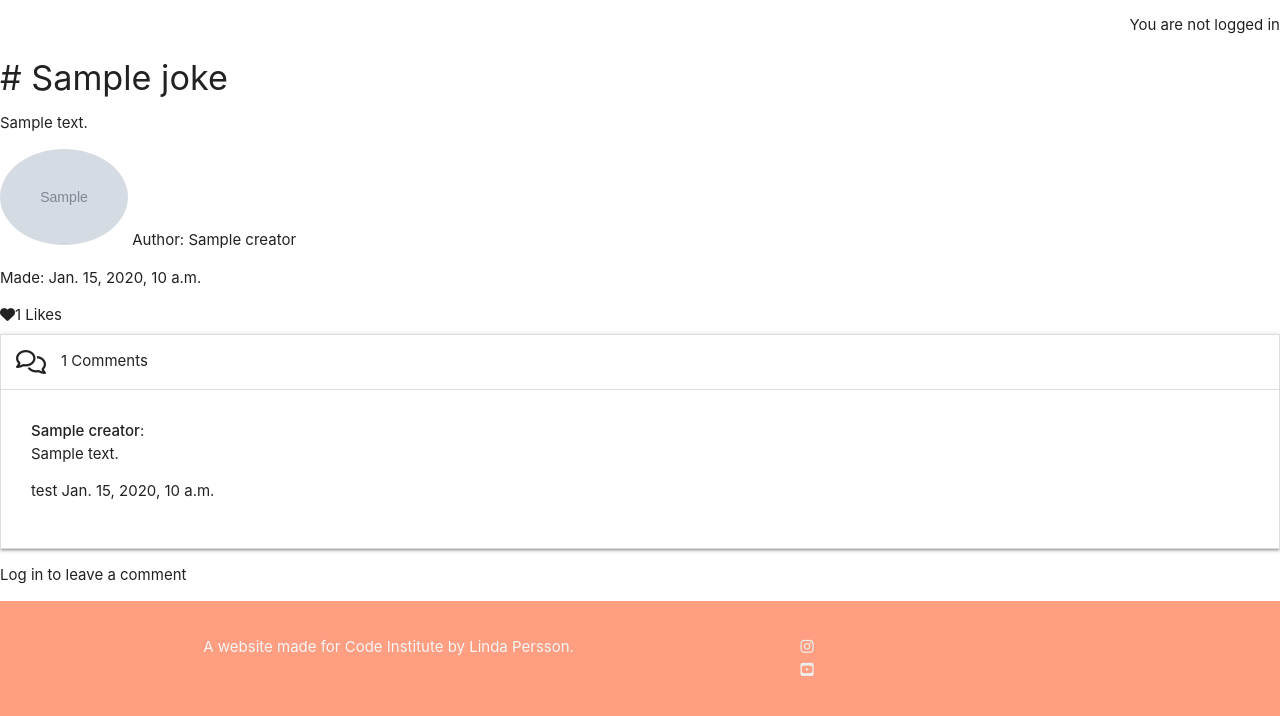
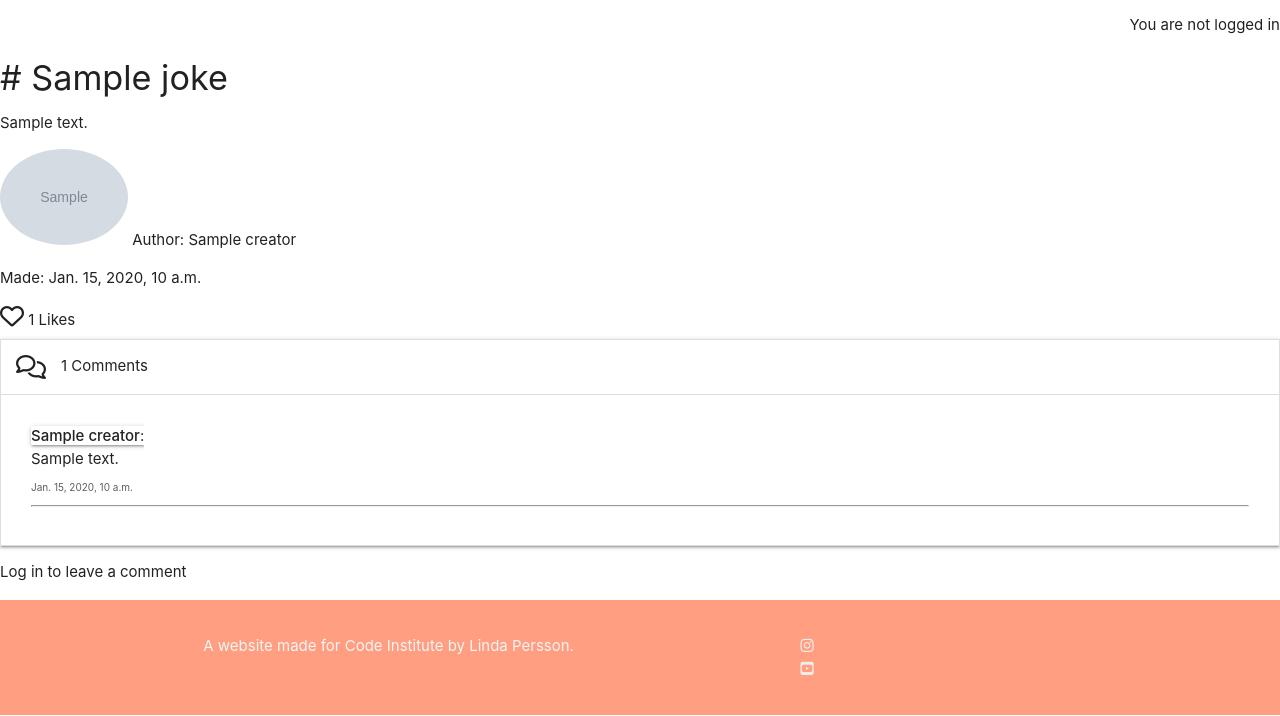
Before and after one commit to LindaAPersson/dadjokes, a Django app: template the_jokes/templates/the_jokes/jokes_detail.html in a window 1280 px wide, after a click that opens the changed part. Shown: the part 85-801 px from the top of the page. Run offline with Django 3.2, Linux system fonts and the light colour scheme; the template is opened without the code that fills it: most values are stand-ins (such as "Sample title", 1, 10 or a date in 2020); grey boxes marked "Sample" are stand-in pictures; some libraries are stand-ins or nearby versions.

Commit message:
<style>[like]changed heart icon in like function

```diff
--- a/static/css/style.css
+++ b/static/css/style.css
@@ -26,12 +26,34 @@ main {
     display: none;
 }
 
-img.creator_image {
+.creator_image {
     height: 10vh;
     width: 10vw;
 }
 
-#small-text {
+.small-text {
     font-size: x-small;
-    color: blueviolet;
+    color: rgb(94, 93, 96);
 }
+
+.approval {
+    color: rgb(207, 30, 101);
+}
+
+.heart-button {
+    border: none;
+    background: none;
+    outline: none;
+    cursor: pointer;
+    padding: 0;
+    color: inherit;
+}
+
+.fa-heart.like {
+    font-size: x-large;
+    color: rgb(199, 28, 28);
+}
+.fa-heart {
+    font-size: x-large;
+
+}
--- a/the_jokes/templates/the_jokes/jokes_detail.html
+++ b/the_jokes/templates/the_jokes/jokes_detail.html
@@ -16,18 +16,21 @@
 <p>Made: {{joke.created_on}}</p>
 
 <!-- Displaying likes -->
+
 {% if user.is_authenticated %}
   <form method="post" action="{% url 'like_jokes' joke.title joke.id %}">
     {% csrf_token %}
-    {% if liked%}
-      <button id="LikeButton" name="joke_id" value="{{ joke.id }}" type="submit"><i class="fa-solid fa-heart  red darken-2"></i></button> <p>{{ likes_count }} Likes</p>
-    {% else %}
-      <button id="LikeButton" name="joke_id" value="{{ joke.id }}" type="submit"><i class="fa-solid fa-heart"></i></button><p>{{ likes_count }} Likes</p>
-    {% endif %}
+    <button id="LikeButton" name="joke_id" value="{{ joke.id }}" type="submit" class="heart-button">
+      {% if liked %}
+      <i class="fa-solid fa-heart like"></i>
+      {% else %}
+        <i class="fa-regular fa-heart"></i>
+      {% endif %}
+    </button>
+    <span>{{ likes_count }} Likes</span>
   </form>
 {% else %}
-  <i class="fa-solid fa-heart"></i>{{ likes_count }} Likes
-
+  <i class="far fa-heart"></i> {{ likes_count }} Likes
 {% endif %}
 
 
@@ -35,23 +38,23 @@
 <ul class="collapsible">
   <li>
     <div class="collapsible-header"><i class="far fa-comments"></i>{{ comment_count }} Comments</div>
-    <div class="collapsible-body"><span>
+    <div class="collapsible-body"><span class="card">
       {% for comment in comments %}
             <strong>{{ comment.creator }}</strong>:
             <div id="comment{{ comment.id }}">
               {{ comment.comment_text | safe }}
             </div>
-            <p class="small-text">test {{ comment.created_on }}</p>
-
+            <p class="small-text">{{ comment.created_on }}</p>
             {% if not comment.approved and comment.creator == user %}
               <p class="approval">
                   This comment is awaiting approval
               </p>
             {% endif %}
             {% if user.is_authenticated and comment.creator == user %}
-              <button class="btn btn-edit" comment_id="{{ comment.id }}">Edit</button>
-              <button data-target="modal1" class="btn modal-trigger btn-delete" comment_id="{{ comment.id }}">Delete</button>
+              <button class="btn  orange lighten-1 btn-edit" comment_id="{{ comment.id }}">Edit</button>
+              <button data-target="modal1" class="btn deep-orange modal-trigger btn-delete" comment_id="{{ comment.id }}">Delete</button>
             {% endif %}
+            <hr>
         {% endfor %}
       </span></div>
       </li>
```
Also changed, not shown: 3 other files.
